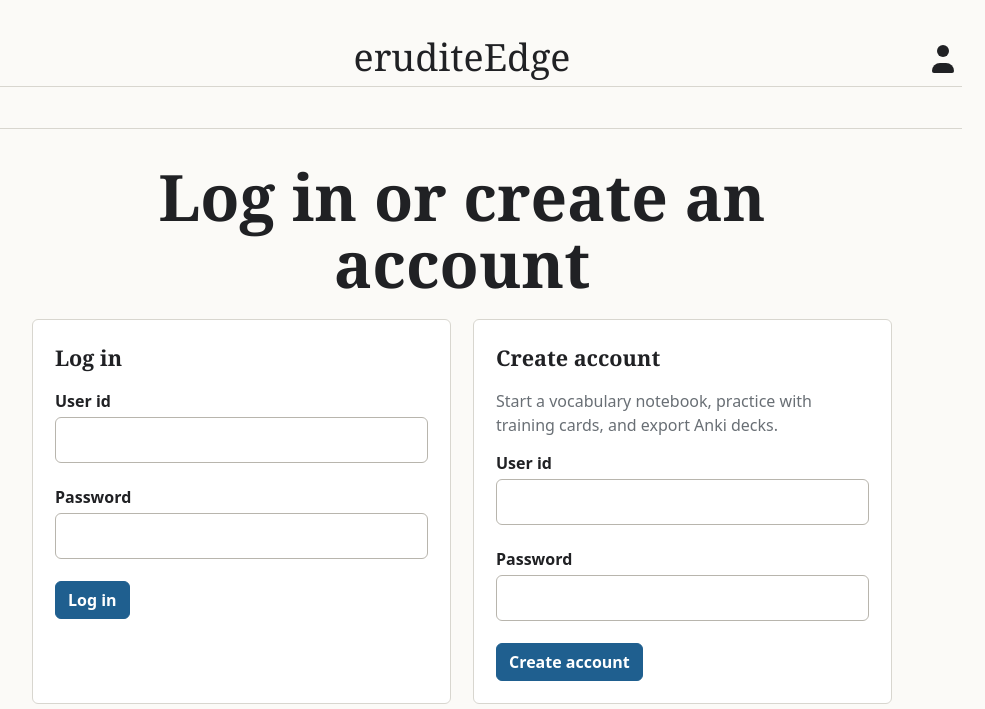
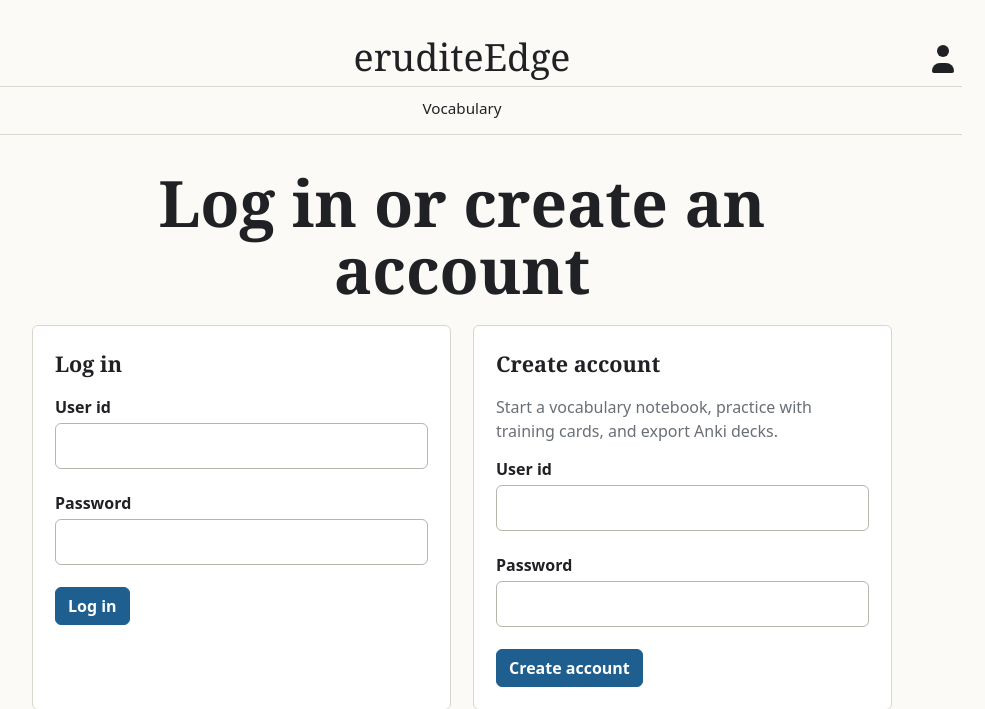
Before and after one commit to tuomoM/eruditeEdge2, a Flask app: page /login in a window 1280 px wide. Shown: the top 709 px of the page, without its empty margins (178-1163 px from the left). Run offline with Flask 3, Linux system fonts and the light colour scheme; data that the repository does not hold is empty.

Commit message:
Opening the vocabs to non logged in users

```diff
--- a/Views/vocabulary.py
+++ b/Views/vocabulary.py
@@ -132,6 +132,16 @@ def entries_with_ownership(entries, user_id):
         owned_entry.pop("created_by", None)
         owned_entries.append(owned_entry)
     return owned_entries
+
+
+def vocabulary_read_entry(entry):
+    readable_entry = dict(entry)
+    readable_entry.pop("created_by", None)
+    return readable_entry
+
+
+def vocabulary_read_entries(entries):
+    return [vocabulary_read_entry(entry) for entry in entries]
 
 
 def is_admin():
@@ -361,7 +371,6 @@ def robots_txt():
 
 
 @vocabulary_bp.route("/vocabulary", methods=["GET"])
-@page_login_required
 def vocabulary_list():
     filters = vocabulary_filters_from_request(request.args)
     if not is_admin():
@@ -371,9 +380,10 @@ def vocabulary_list():
     if error:
         flash(error)
         entries = []
+    user_id = session.get("user_id")
     return render_template(
         "vocabulary_list.html",
-        entries=entries_with_ownership(entries, session["user_id"]),
+        entries=entries_with_ownership(entries, user_id),
         filters=filters,
         active_filters=active_vocabulary_filters(filters, filter_choices),
         filter_choices=filter_choices,
@@ -480,25 +490,22 @@ def generate_vocabulary_status():
 
 
 @vocabulary_bp.route("/vocabulary/search", methods=["GET"])
-@login_required
 def search_vocabulary():
     entries, error = vocabulary_service.search_by_word(request.args.get("word"))
     if error:
         return jsonify({"error": error}), 400
-    return jsonify(entries)
+    return jsonify(vocabulary_read_entries(entries))
 
 
 @vocabulary_bp.route("/vocabulary/<int:vocabulary_id>", methods=["GET"])
-@login_required
 def view_vocabulary(vocabulary_id):
     entry = vocabulary_service.get_entry(vocabulary_id)
     if not entry:
         return jsonify({"error": "Vocabulary entry was not found"}), 404
-    return jsonify(entry)
+    return jsonify(vocabulary_read_entry(entry))
 
 
 @vocabulary_bp.route("/vocabulary/<int:vocabulary_id>/page", methods=["GET"])
-@page_login_required
 def vocabulary_page(vocabulary_id):
     entry = vocabulary_service.get_entry(vocabulary_id)
     if not entry:
--- a/templates/base.html
+++ b/templates/base.html
@@ -34,7 +34,9 @@
                     {% endif %}
                 </div>
             {% else %}
-                <div class="nav-links"></div>
+                <div class="nav-links">
+                    <a href="/vocabulary">Vocabulary</a>
+                </div>
             {% endif %}
         </nav>
     </header>
```
Also changed, not shown: tests/test_vocabulary.py (+46 -9 lines).
